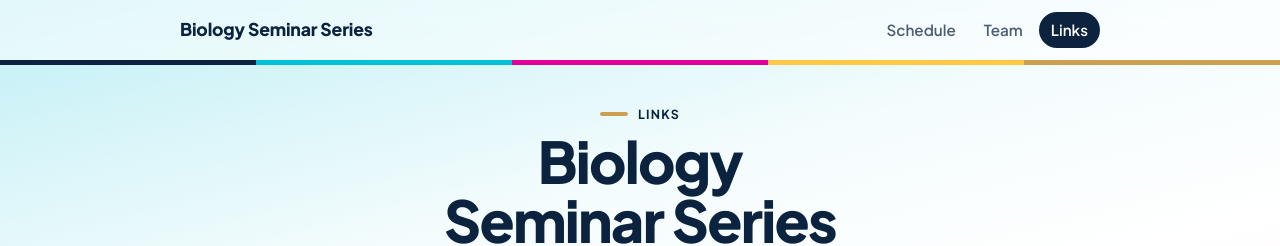
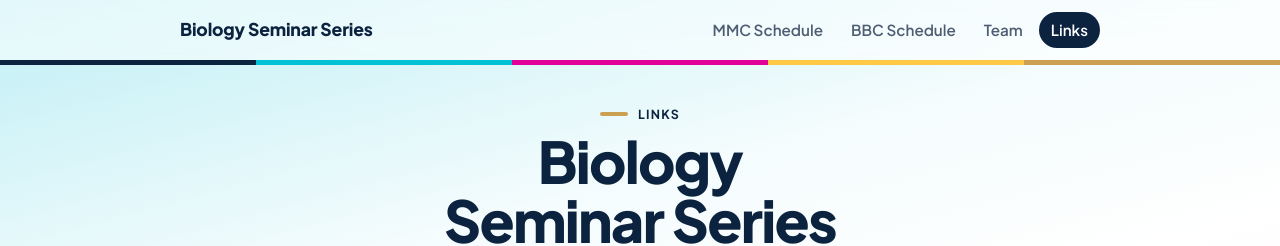
Before and after one commit to fiu-bio-seminar/fiu-bio-seminar.github.io, a Jekyll site: the page built from links.html, in a window 1280 px wide. Shown: the top 246 px of the page. Built offline with Jekyll 4.4.1, drawn with Linux system fonts in a browser that asks for light colours.

Commit message:
Add links to MMC and BBC schedules in header

```diff
--- a/_layouts/default.html
+++ b/_layouts/default.html
@@ -165,7 +165,8 @@ footer { padding-block: 24px 40px; border-top: 1px solid var(--line); color: var
   <div class="topbar-inner">
     <div class="brand"><a href="./">{{ site.data.site.name }}</a></div>
     <nav aria-label="Pages">
-      <a href="./" {% if page.url == "/" %}aria-current="page"{% endif %}>Schedule</a>
+      <a href="mmc.html" {% if page.url == "/mmc.html" %}aria-current="page"{% endif %}>MMC Schedule</a>
+      <a href="bbc.html" {% if page.url == "/bbc.html" %}aria-current="page"{% endif %}>BBC Schedule</a>
       <a href="team.html" {% if page.url == "/team.html" %}aria-current="page"{% endif %}>Team</a>
       <a href="links.html" {% if page.url == "/links.html" %}aria-current="page"{% endif %}>Links</a>
     </nav>
```
